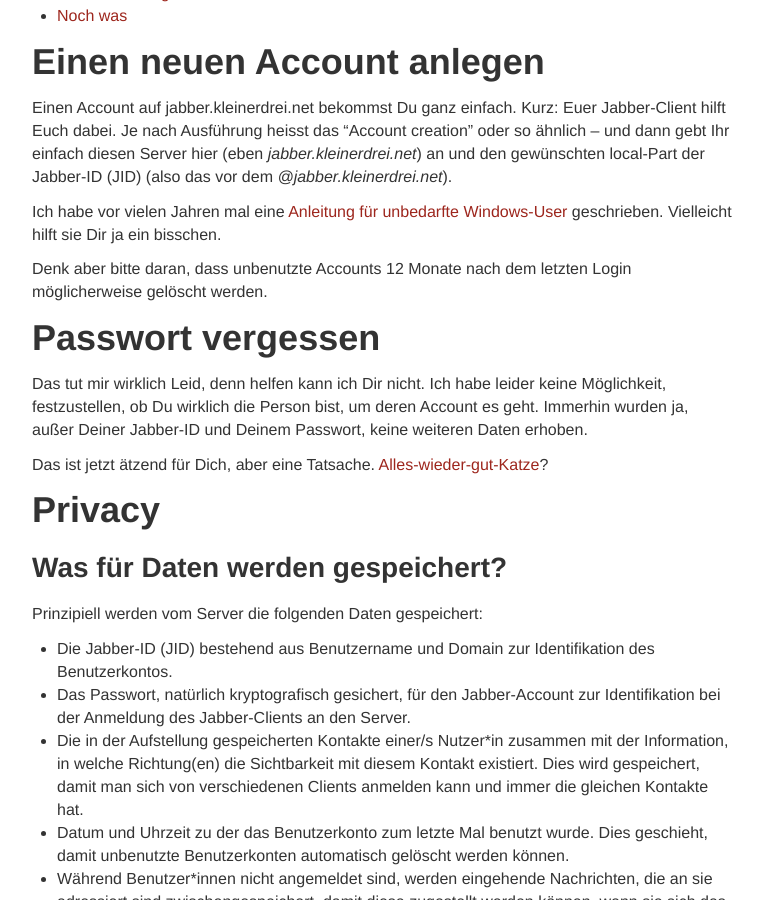
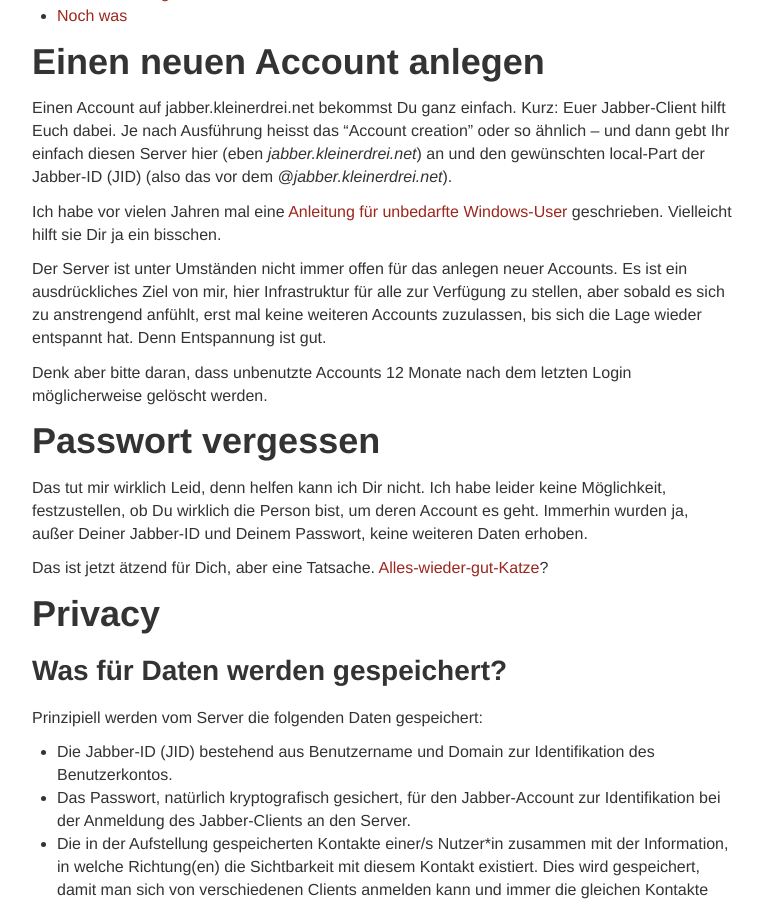
Before and after one commit to pattex/kleinerdrei.net, a Jekyll site: the page built from jabber.md, in a window 1280 px wide and 900 px high, scrolled down 517 px. Shown: the whole window, without its empty margins (258-1021 px from the left). Built offline with Jekyll 4.4.1, drawn with Linux system fonts in a browser that asks for light colours.

Commit message:
Added a paragraph on possibly temporary account creation.

```diff
--- a/jabber.md
+++ b/jabber.md
@@ -30,6 +30,8 @@
 Einen Account auf jabber.kleinerdrei.net bekommst Du ganz einfach. Kurz: Euer Jabber-Client hilft Euch dabei. Je nach Ausführung heisst das "Account creation" oder so ähnlich – und dann gebt Ihr einfach diesen Server hier (eben *jabber.kleinerdrei.net*) an und den gewünschten local-Part der Jabber-ID (JID) (also das vor dem *@jabber.kleinerdrei.net*).
 
 Ich habe vor vielen Jahren mal eine [Anleitung für unbedarfte Windows-User](/legacy/2008-01-18-verschlusseltes-chatten-mit-pidgin-und-otr-unter-windows-fur-anfanger) geschrieben. Vielleicht hilft sie Dir ja ein bisschen.
+
+Der Server ist unter Umständen nicht immer offen für das anlegen neuer Accounts. Es ist ein ausdrückliches Ziel von mir, hier Infrastruktur für alle zur Verfügung zu stellen, aber sobald es sich zu anstrengend anfühlt, erst mal keine weiteren Accounts zuzulassen, bis sich die Lage wieder entspannt hat. Denn Entspannung ist gut.
 
 Denk aber bitte daran, dass unbenutzte Accounts 12 Monate nach dem letzten Login möglicherweise gelöscht werden.
 
```
